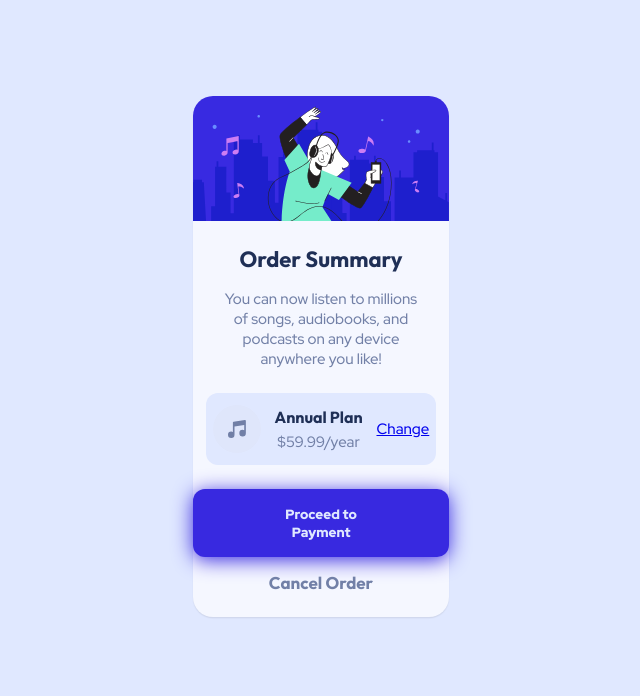
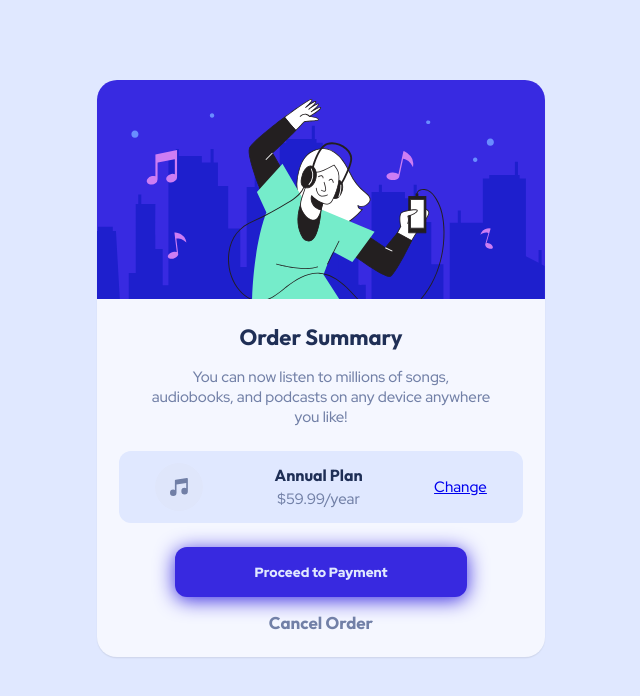
Before and after one commit to kouzgr/2-Order-Sum, a plain HTML site: page index.html in a window 1280 px wide. Shown: the whole page, without its empty margins (319-959 px from the left). Drawn offline with Linux system fonts and the light colour scheme.

Commit message:
final fixes  project done

```diff
--- a/style.css
+++ b/style.css
@@ -19,7 +19,7 @@
 
 * {
   margin: 0;
-
+  padding: 0;
 }
 
 
@@ -29,12 +29,18 @@ html, body {
     background: var(--clr-pri-pblue);
 }
 
+html, body {
+    height: 100%;
+    padding: 2.5em 0.75em;
+    background: var(--clr-pri-pblue);
+    display: flex;
+    justify-content: center;
+}
 
-@media (min-width: 700px)  {
-    html, body{
-        padding: 3em 16em;
-    }
+main{
+    max-width: 28rem;
 }
+
 img, picture, video, canvas, svg {
   display: block;
   max-width: 100%;
```
